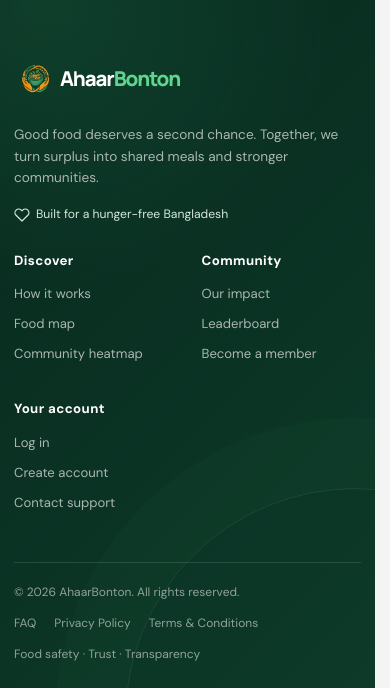
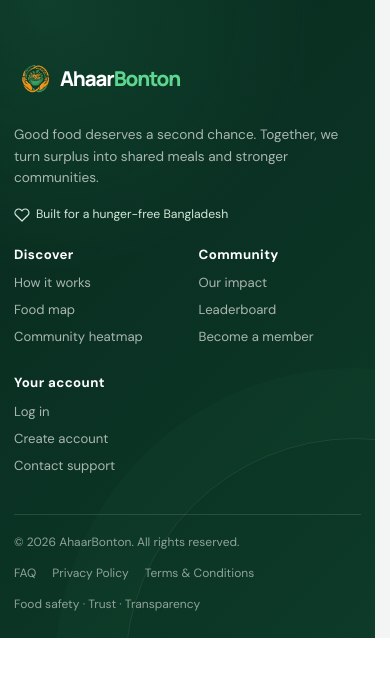
Before and after one commit to TajkirHossen-14/Ahaar_Bonton, a Django app: page /map/ in a window 390 px wide. Shown: the part 1278-1966 px from the top of the page. After the commit the page ends 1916 px from the top, so only its background shows below. Run offline with Django 5.2, Linux system fonts and the light colour scheme; data that the repository does not hold is empty.

Commit message:
style: refine navigation footer and responsive layouts

```diff
--- a/static/css/style.css
+++ b/static/css/style.css
@@ -589,19 +590,17 @@ html[data-theme="dark"] .site-footer .footer-brand p,
 html[data-theme="dark"] .site-footer .footer-grid > div:not(.footer-brand) a,
 html[data-theme="dark"] .site-footer .footer-bottom { color: var(--text-muted); }
 html[data-theme="dark"] .site-footer .footer-made { color: #c9d1d9; }
-.footer-grid { display: grid; grid-template-columns: 1.7fr 1fr 1fr 1fr; gap: 45px; }
+.footer-grid { display: grid; grid-template-columns: minmax(0, 1.7fr) repeat(3, minmax(0, 1fr)); gap: 28px; }
 .site-footer .brand-name { color: white; }
 .site-footer .brand-name span { color: #5ed68f; }
 .footer-brand p { max-width: 330px; margin: 16px 0; color: #aab7b0; font-size: .85rem; }
 .footer-made { display: flex; align-items: center; gap: 6px; color: #d3e8da; font-size: .76rem; }
-.footer-grid h3 { display: flex; align-items: center; min-height: 44px; margin-bottom: 15px; color: white; font-family: var(--font-body); font-size: .83rem; letter-spacing: .03em; }
-.footer-grid > div:not(.footer-brand) a { display: block; width: fit-content; margin: 9px 0; color: #aab7b0; font-size: .82rem; }
+.footer-grid h3 { display: flex; align-items: center; min-height: 44px; margin-bottom: 10px; color: white; font-family: var(--font-body); font-size: .83rem; letter-spacing: .03em; }
+.footer-grid > div:not(.footer-brand) a { display: block; width: fit-content; margin: 6px 0; color: #aab7b0; font-size: .82rem; }
 .footer-grid a:hover { color: white; }
-.footer-bottom { display: grid; grid-template-columns: minmax(0, 1fr) auto; align-items: center; gap: 14px 28px; margin-top: 40px; padding-top: 20px; border-top: 1px solid rgba(255, 255, 255, .12); color: #8fa398; font-size: .75rem; }
-.footer-links { display: flex; flex-wrap: wrap; justify-content: flex-end; gap: 8px 20px; }
-.footer-links a { color: inherit; }
-.footer-links a:hover { color: white; text-decoration: underline; text-underline-offset: 4px; }
-.footer-values { grid-column: 1 / -1; justify-self: end; }
+.footer-bottom { display: flex; align-items: center; justify-content: space-between; gap: 12px; margin-top: 32px; padding-top: 18px; border-top: 1px solid rgba(255, 255, 255, .12); color: #8fa398; font-size: .75rem; }
+.footer-links { display: flex; flex-wrap: wrap; justify-content: flex-end; gap: 6px 16px; }
+.footer-links a:hover { color: white; }
 .error-page { display: grid; place-items: center; min-height: 65vh; padding: 60px 20px; text-align: center; }
 .error-code { color: var(--green-500); font-family: var(--font-head); font-size: clamp(5rem, 16vw, 10rem); font-weight: 800; line-height: 1; letter-spacing: -.08em; opacity: .25; }
 .error-page h1 { font-size: 2rem; }
@@ -1281,8 +1288,9 @@ html[data-theme="dark"] .feature-card:hover { box-shadow: 0 20px 44px rgba(0, 0,
     .quick-actions-grid { grid-template-columns: 1fr; }
     .leaderboard-grid { grid-template-columns: 1fr; }
     .map-layout { grid-template-columns: 230px 1fr; }
-    .footer-grid { grid-template-columns: 1.5fr 1fr 1fr; gap: 30px; }
-    .footer-grid > div:last-child { grid-column: 2; }
+    .footer-grid { grid-template-columns: repeat(3, minmax(0, 1fr)); gap: 24px; }
+    .footer-grid h3 { min-height: 0; }
+    .footer-brand { grid-column: 1 / -1; }
 }
 @media (max-width: 1100px) {
     body.authenticated .site-header { backdrop-filter: none; background: var(--bg-surface); }
@@ -1437,13 +1453,11 @@ html[data-theme="dark"] .feature-card:hover { box-shadow: 0 20px 44px rgba(0, 0,
     .otp-input-row { flex-direction: column; }
     .rating-form { align-items: stretch; flex-direction: column; }
     .rating-comment { min-width: 0; }
-    .footer-grid { grid-template-columns: 1fr 1fr; gap: 28px; }
+    .footer-grid { grid-template-columns: 1fr 1fr; gap: 22px; }
     .footer-grid h3 { min-height: 0; }
     .footer-brand { grid-column: 1 / -1; }
-    .footer-grid > div:last-child { grid-column: auto; }
-    .footer-bottom { grid-template-columns: 1fr; gap: 12px; }
-    .footer-links { justify-content: flex-start; gap: 10px 18px; }
-    .footer-values { grid-column: auto; justify-self: start; }
+    .footer-bottom { align-items: flex-start; flex-direction: column; }
+    .footer-links { justify-content: flex-start; }
 }
 @media (max-width: 900px) and (max-height: 700px) {
     .auth-shell-login .auth-story { padding-block: 10px; }
```
Also changed, not shown: other parts of static/css/style.css (+30 -13 lines).
